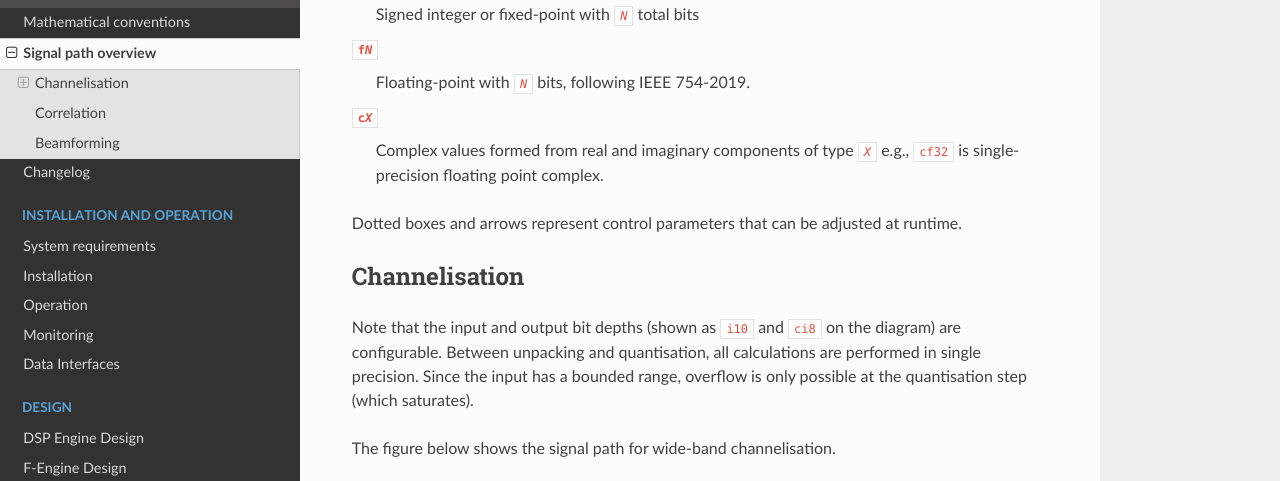
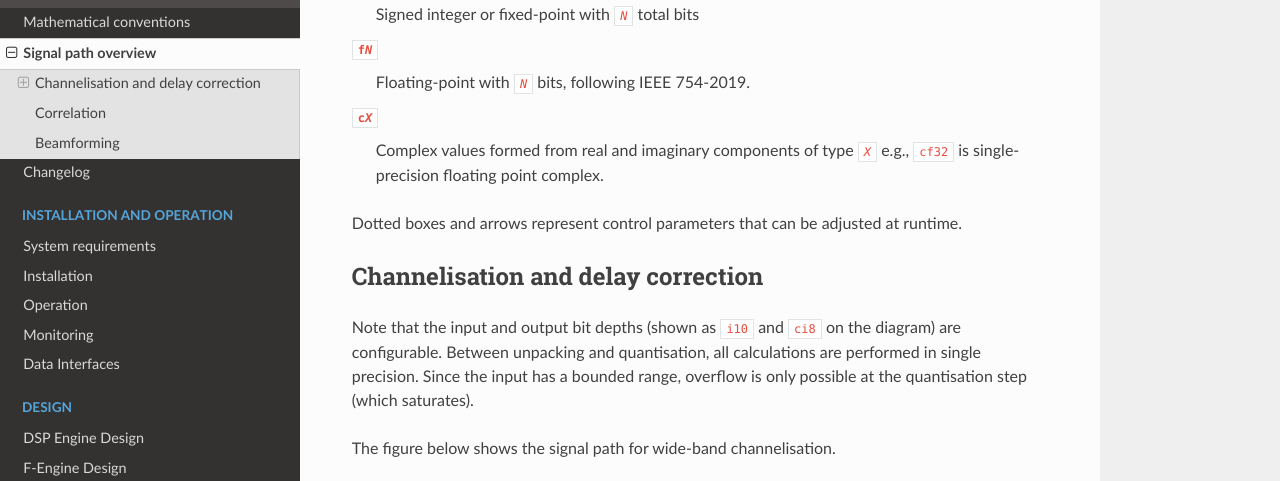
Before and after one commit to ska-sa/katgpucbf, a Sphinx documentation site: the page built from doc/signal_path.rst, in a window 1280 px wide and 900 px high, scrolled down 356 px, cut to the strip 0-481 px from the top of the window. Built offline with Sphinx 7.4.7 and the Read the Docs theme 2.0.0, drawn with Linux system fonts in a browser that asks for light colours; a script that is not in the unit is left out; the version number could not be read and is left out.

Commit message:
Signal path docs: update section title

```diff
--- a/doc/signal_path.rst
+++ b/doc/signal_path.rst
@@ -20,8 +20,8 @@ are used:
 Dotted boxes and arrows represent control parameters that can be adjusted at
 runtime.
 
-Channelisation
---------------
+Channelisation and delay correction
+-----------------------------------
 Note that the input and output bit depths (shown as ``i10`` and ``ci8`` on the
 diagram) are configurable. Between unpacking and quantisation, all
 calculations are performed in single precision. Since the input has a bounded
```
